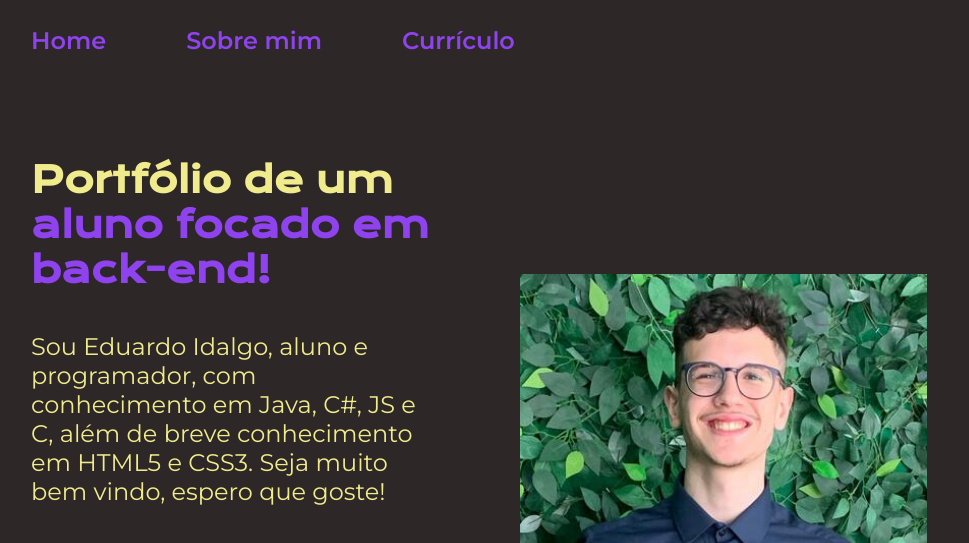
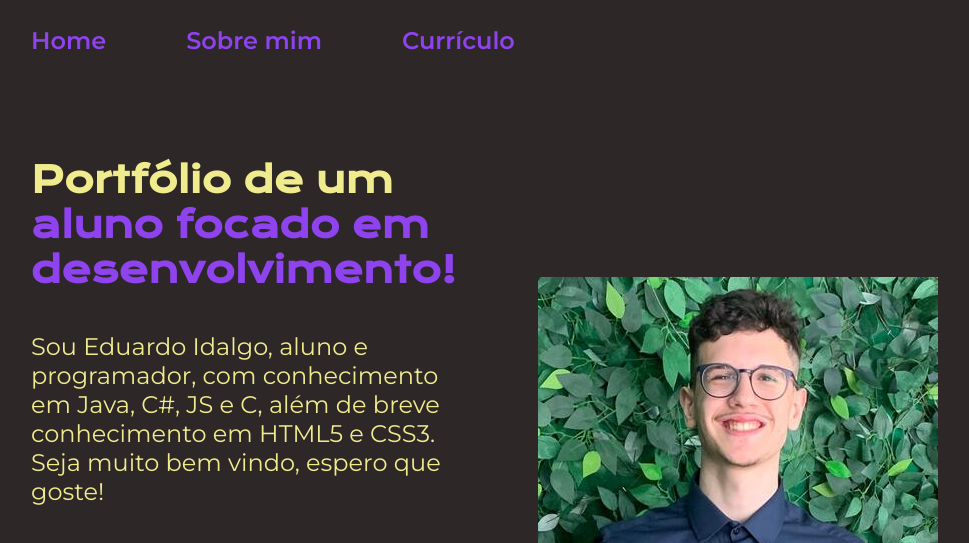
Before and after one commit to idaaalgo/portfolio, a plain HTML site: page index.html in a window 1280 px wide. Shown: the top 543 px of the page, without its empty margins (161-1130 px from the left). Drawn offline with nearby package versions, Linux system fonts and the light colour scheme.

Commit message:
Atualizando a página inicial

```diff
--- a/index.html
+++ b/index.html
@@ -17,7 +17,7 @@
     <main class="apresentacao">
         <section class="apresentacao__conteudo">
             <h1 class="apresentacao__conteudo__titulo">Portfólio de um
-            <strong class="titulo-destaque">aluno focado em back-end!</strong>
+            <strong class="titulo-destaque">aluno focado em desenvolvimento!</strong>
             </h1>
             <p class="apresentacao__conteudo__texto">Sou Eduardo Idalgo, aluno e programador,
             com conhecimento em Java, C#, JS e C, além de breve conhecimento em HTML5 e CSS3.
```
